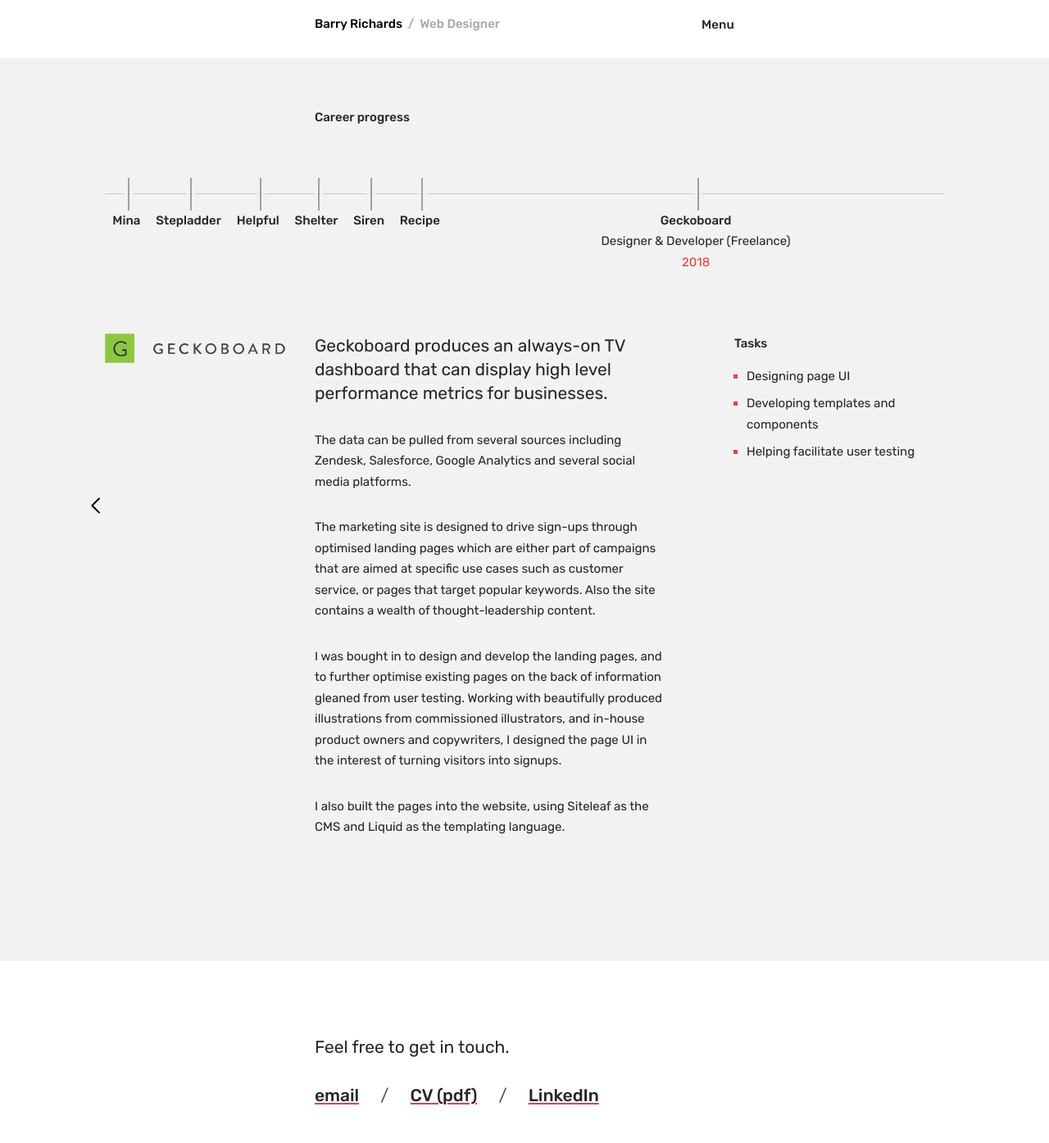
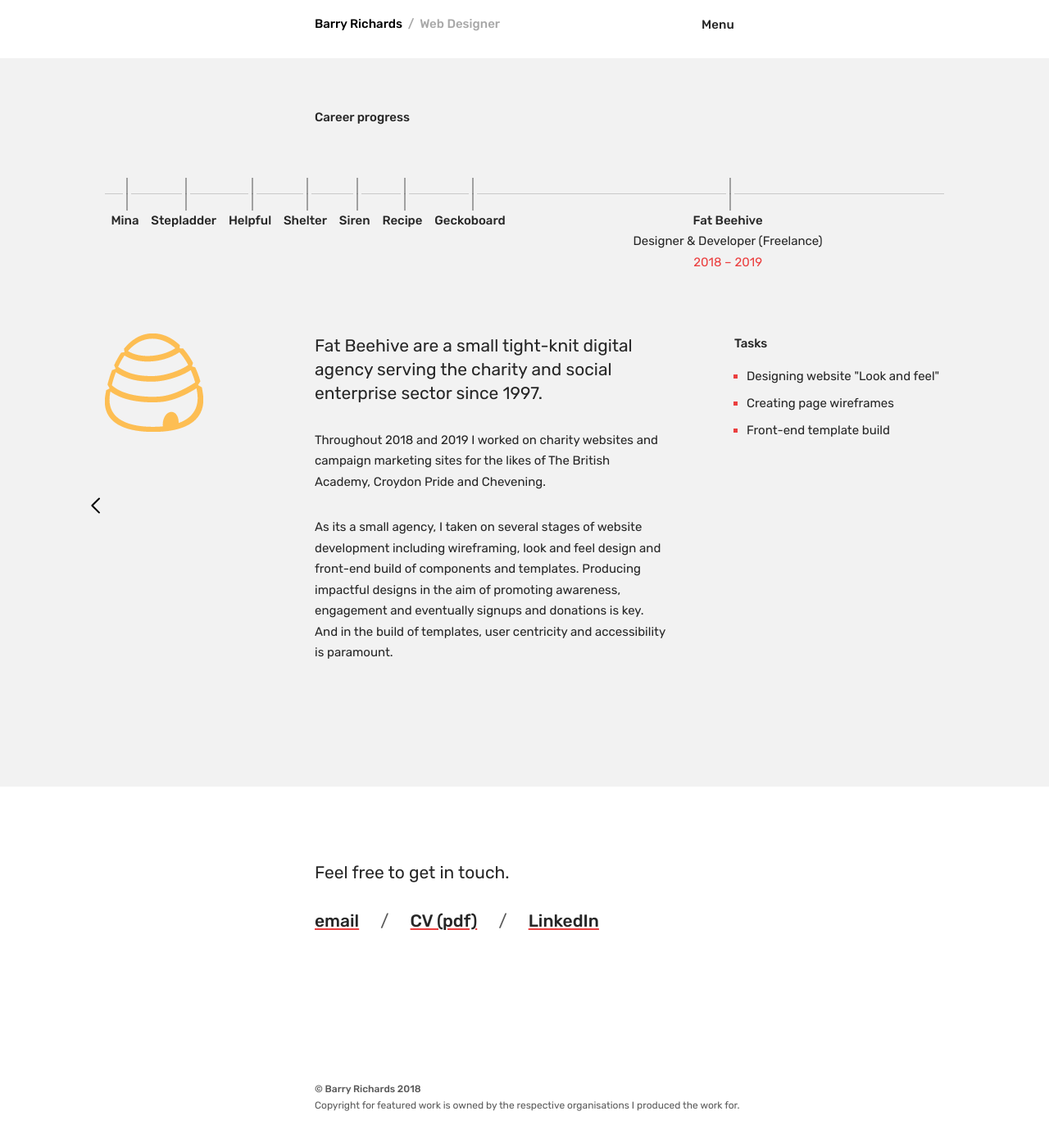
Before and after one commit to bazzle/portfolio, a Jekyll site: the page built from index.md, in a window 1280 px wide and 1400 px high, scrolled down 3249 px. Shown: the top 1395 px of the window at 82% size. Built offline with Jekyll 4.4.1, drawn with Linux system fonts in a browser that asks for light colours.

```diff
--- a/_includes/home_career.html
+++ b/_includes/home_career.html
@@ -255,6 +255,38 @@
 
 
 
+			{% include job.html
+			nameslug='fatbeehive'
+			company='Fat Beehive'
+			role='Designer &amp; Developer (Freelance)'
+			logo='<img src="/assets/images/companies/logo-fbh.png" alt="Fat Beehive logo" />'
+			dates='2018 – 2019'
+			content='
+			<p class="job__intro">
+				Fat Beehive are a small tight-knit digital agency serving the charity and social enterprise sector since 1997.
+			</p>
+			<p>
+				Throughout 2018 and 2019 I worked on charity websites and campaign marketing sites for the likes of The British Academy, Croydon Pride and Chevening.
+			</p>
+			<p>
+				As its a small agency, I taken on several stages of website development including wireframing, look and feel design and front-end build of components and templates. Producing impactful designs in the aim of promoting awareness, engagement and eventually signups and donations is key. And in the build of templates, user centricity and accessibility is paramount.
+			</p>
+			'
+			chartlabels='
+				["Design", "Development"]
+			'
+			chartdata='
+				[40, 60]
+			'
+			tasks='
+				<li><span>Designing website "Look and feel"</span></li>
+				<li><span>Creating page wireframes</span></li>
+				<li><span>Front-end template build</span></li>
+			'
+			%}
+
+
+
 		</div>
 	</div>
 
```
Also changed, not shown: assets/images/companies/logo-fbh.png (added).
